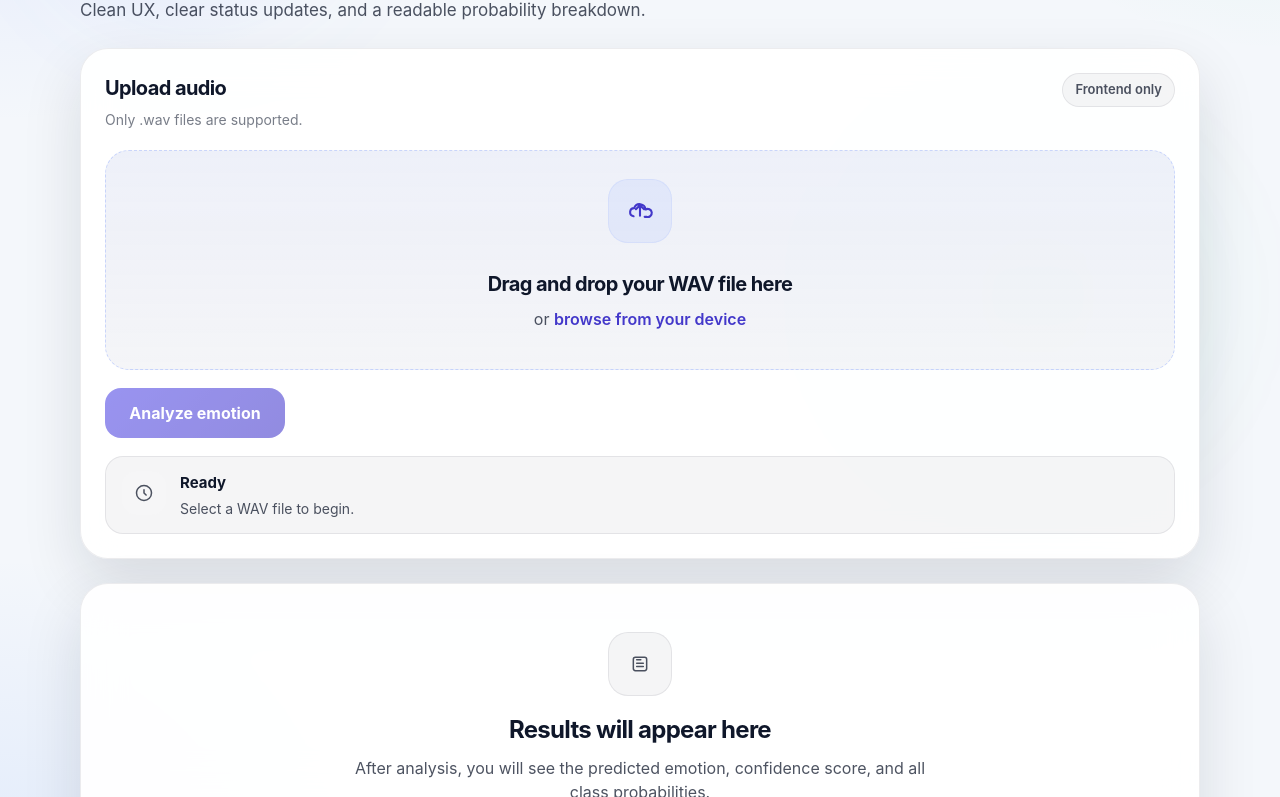
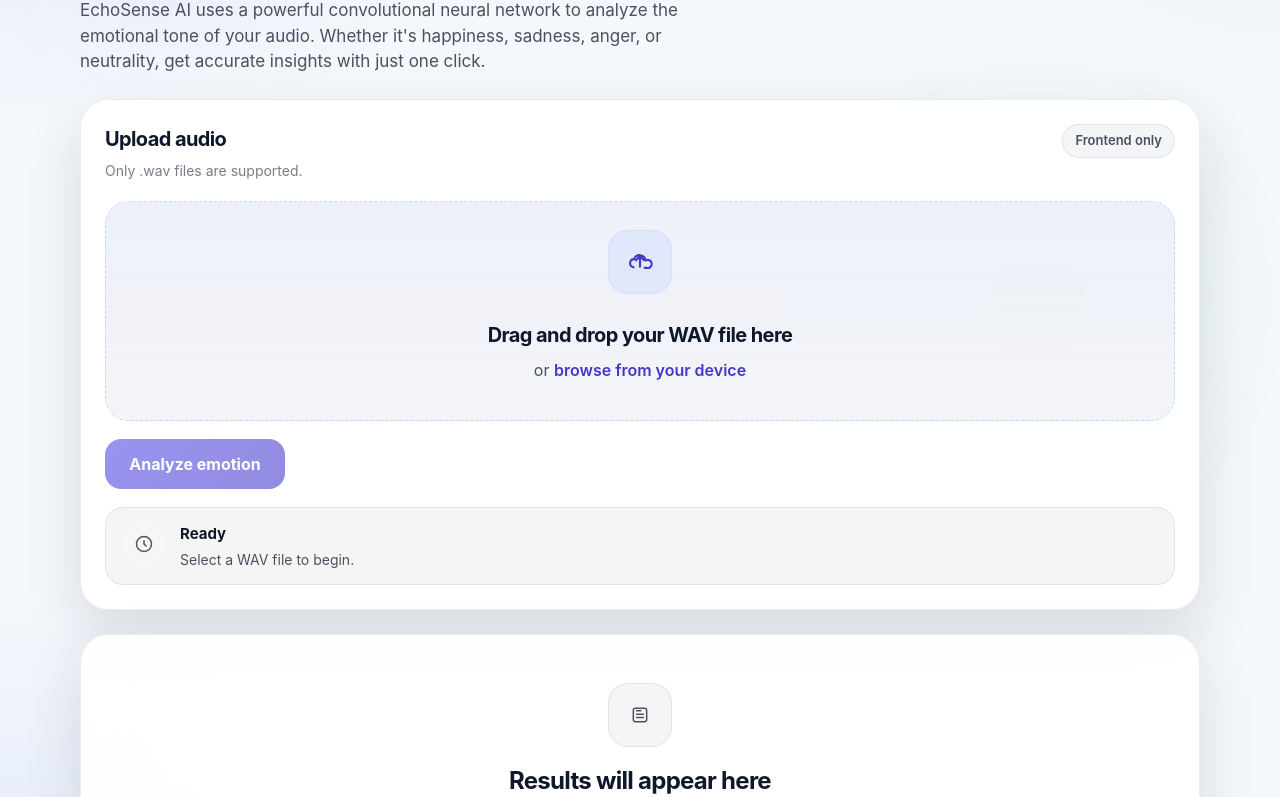
Before and after one commit to askarov32/emotion-recognition-project, a plain HTML site: page frontend/index.html in a window 1280 px wide. Shown: the part 300-1097 px from the top of the page. Drawn offline with Linux system fonts and the light colour scheme.

Commit message:
обновил текст

```diff
--- a/frontend/index.html
+++ b/frontend/index.html
@@ -78,7 +78,9 @@
           <span class="eyebrow">Speech emotion recognition</span>
           <h2 class="hero-title">Upload a WAV file and get an emotion prediction instantly.</h2>
           <p class="hero-text">
-            Clean UX, clear status updates, and a readable probability breakdown.
+            EchoSense AI uses a powerful convolutional neural network to analyze the emotional tone of
+            your audio. Whether it's happiness, sadness, anger, or neutrality, get accurate insights
+            with just one click.
           </p>
         </div>
       </section>
```
